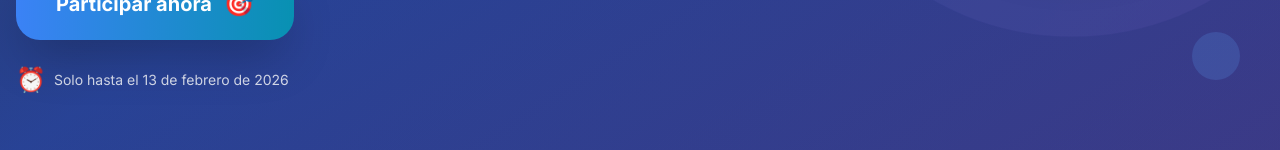
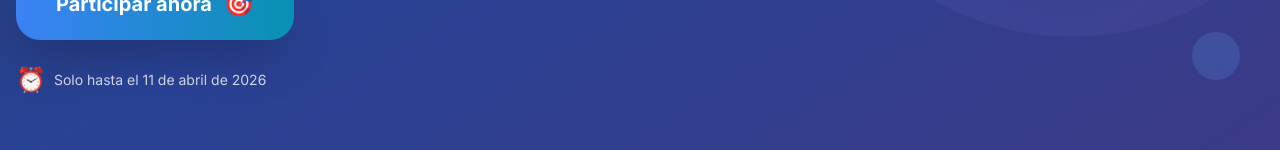
Before and after one commit to MAXILLARISProyectosYTI/apofi-sorteos, a Next.js app: page / in a window 1280 px wide. Shown: the part 650-800 px from the top of the page. Built offline with nearby package versions, Linux system fonts and the light colour scheme.

Commit message:
change date to 11 april

```diff
--- a/src/app/page.tsx
+++ b/src/app/page.tsx
@@ -255,7 +255,7 @@ export default function Home() {
                               <div className="flex items-center justify-center lg:justify-start gap-4 text-white/80">
                   <div className="flex items-center gap-2">
                     <span className="text-blue-300 text-2xl">⏰</span>
-                    <span className="text-sm">Solo hasta el 13 de febrero de 2026</span>
+                    <span className="text-sm">Solo hasta el 11 de abril de 2026</span>
                   </div>
                 </div>
             </div>
@@ -647,8 +647,8 @@ export default function Home() {
                     <h4 className="text-xl font-bold mb-3">⏰ Tiempo Limitado</h4>
                     <div className="grid grid-cols-3 gap-2 text-center">
                       <div className="bg-white/20 rounded-lg p-3">
-                        <div className="text-2xl font-bold">13</div>
-                        <div className="text-sm">Febrero</div>
+                        <div className="text-2xl font-bold">11</div>
+                        <div className="text-sm">Abril</div>
                       </div>
                       <div className="bg-white/20 rounded-lg p-3">
                         <div className="text-2xl font-bold">12:00</div>
--- a/src/app/terminos/page.tsx
+++ b/src/app/terminos/page.tsx
@@ -192,10 +192,10 @@ export default function Terminos() {
               <h2 className="text-2xl font-bold text-gray-900 mb-4">6. Fechas Importantes</h2>
               <div className="space-y-3">
                 <p className="leading-relaxed">
-                  <strong>6.1 Inscripción:</strong> Desde el momento de registro hasta el 13 de febrero de 2026.
+                  <strong>6.1 Inscripción:</strong> Desde el momento de registro hasta el 11 de abril de 2026.
                 </p>
                 <p className="leading-relaxed">
-                  <strong>6.2 Sorteo:</strong> Viernes 13 de febrero de 2026 a las 12:00 p.m. (Hora de Perú).
+                  <strong>6.2 Sorteo:</strong> Sábado 11 de abril de 2026 a las 12:00 p.m. (Hora de Perú).
                 </p>
                 <p className="leading-relaxed">
                   <strong>6.3 Resultados:</strong> Se publicarán en el Fanpage oficial de APOFI.
--- a/src/components/Dates.tsx
+++ b/src/components/Dates.tsx
@@ -44,7 +44,7 @@ export default function Dates() {
                 <div className="flex items-center justify-center md:justify-start gap-3">
                   <Calendar className="w-5 h-5 text-blue-600" />
                   <span className="text-lg font-semibold text-gray-800">
-                    Viernes 13 de febrero de 2026
+                    Sábado 11 de abril de 2026
                   </span>
                 </div>
 
--- a/src/components/Form.tsx
+++ b/src/components/Form.tsx
@@ -90,7 +90,7 @@ export default function Form() {
             ¡Participación confirmada!
           </h3>
           <p className="text-gray-600 mb-6">
-            Tu participación ha sido registrada exitosamente. Te notificaremos los resultados el 13 de febrero.
+            Tu participación ha sido registrada exitosamente. Te notificaremos los resultados el 11 de abril.
           </p>
           <button
             onClick={() => {
--- a/src/components/Hero.tsx
+++ b/src/components/Hero.tsx
@@ -64,7 +64,7 @@ export default function Hero({ onScrollToForm }: HeroProps) {
             </button>
 
             <p className="text-sm text-gray-500">
-              ⏰ Solo hasta el 13 de febrero de 2026
+              ⏰ Solo hasta el 11 de abril de 2026
             </p>
           </motion.div>
         </motion.div>
```
